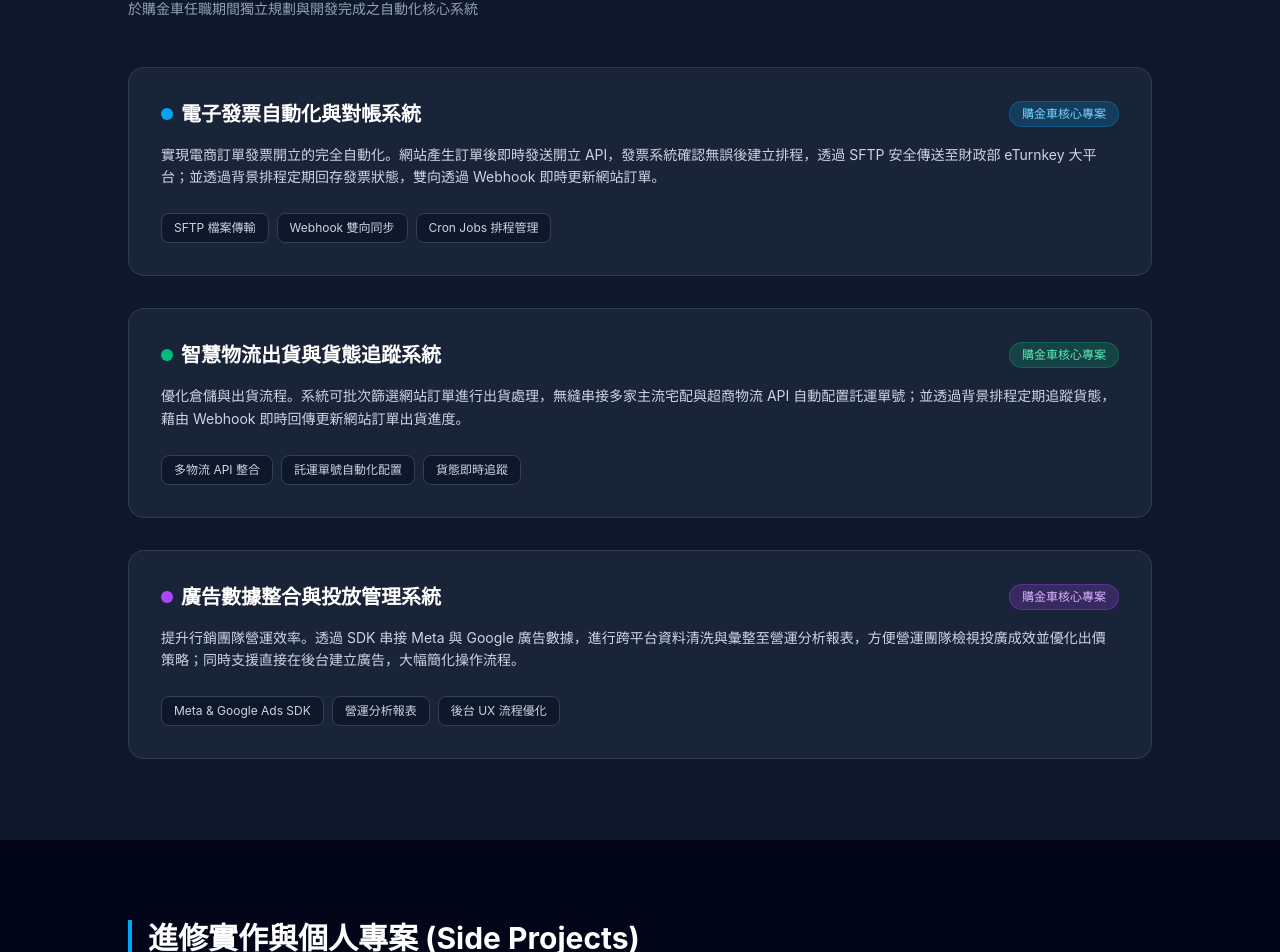
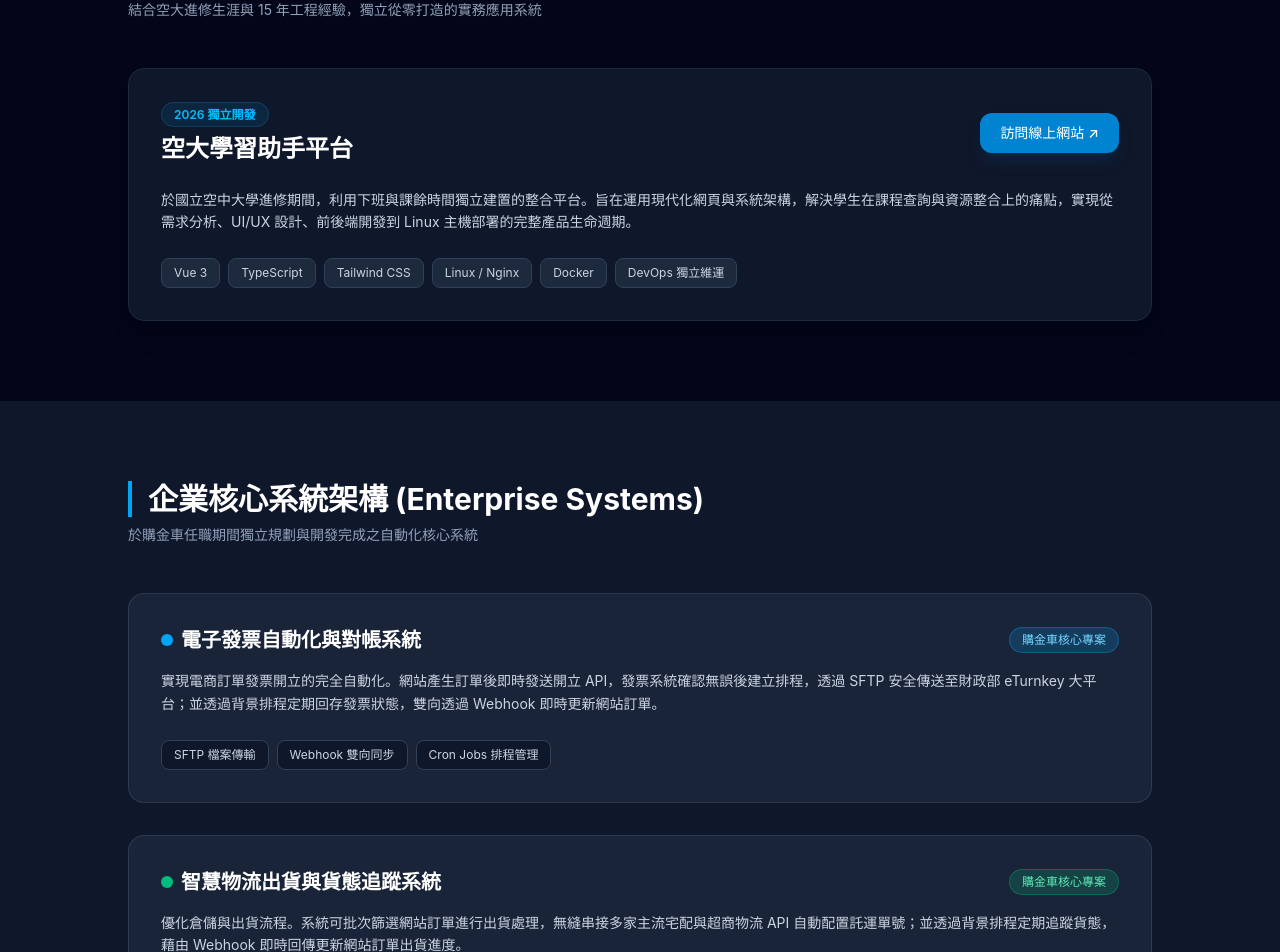
Before and after one commit to denise92/resume, a Vue app: page / in a window 1280 px wide. Shown: the part 1037-1989 px from the top of the page. Built offline with nearby package versions, Linux system fonts and the light colour scheme.

Commit message:
add nou project

```diff
--- a/src/App.vue
+++ b/src/App.vue
@@ -44,11 +44,13 @@ onUnmounted(() => {
     <!-- 2. 核心技術棧 -->
     <TechStack id="tech" />
 
+    <!-- 6. 個人側專案與開源貢獻 -->
+    <SideProjects id="side-projects" />
+
     <!-- 3. 購金車三大系統架構 -->
     <Architecture id="projects" />
 
-    <!-- 6. 個人側專案與開源貢獻 -->
-    <SideProjects id="side-projects" />
+
 
     <!-- 4. 職涯經歷沿革 -->
     <Experience id="experience" />
```
